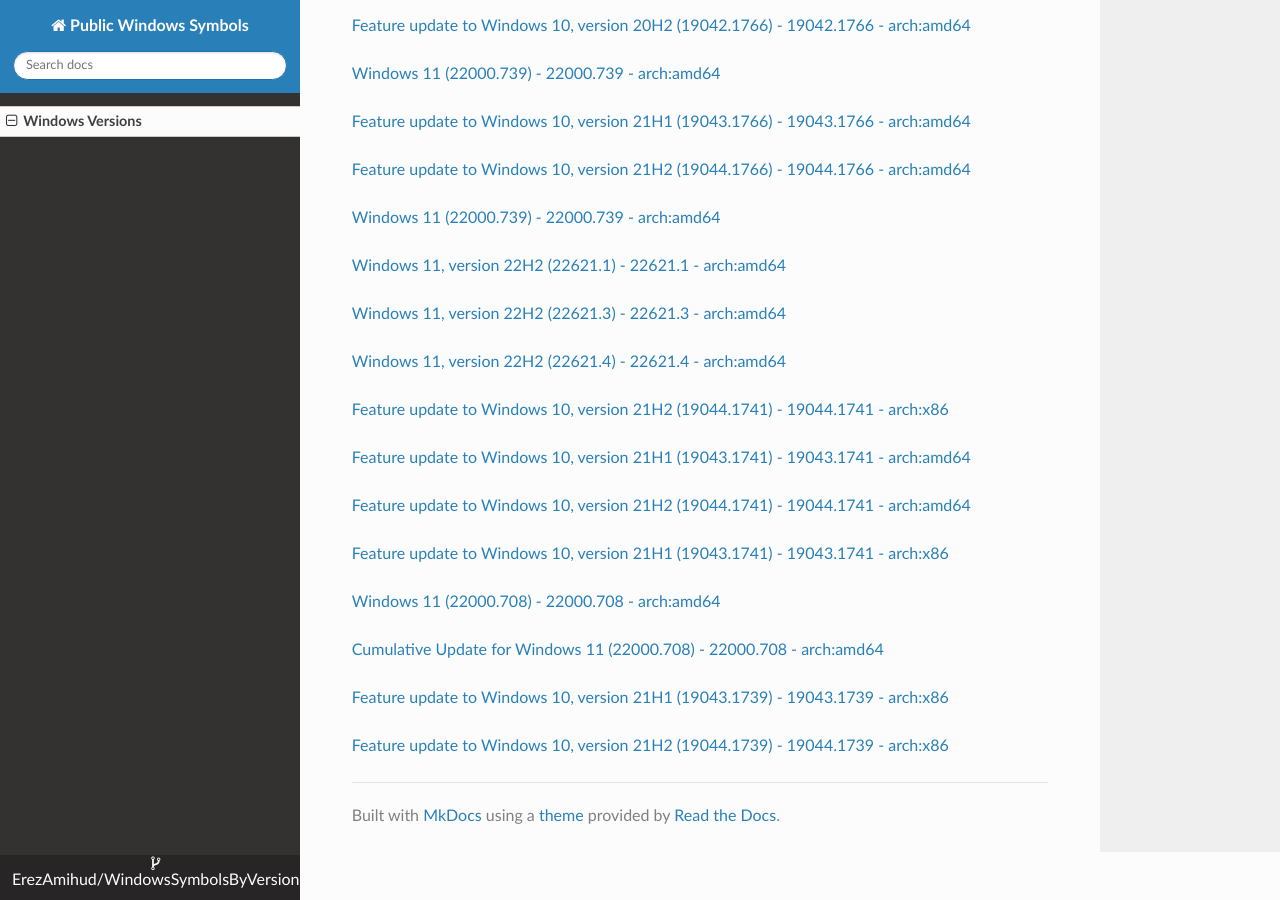
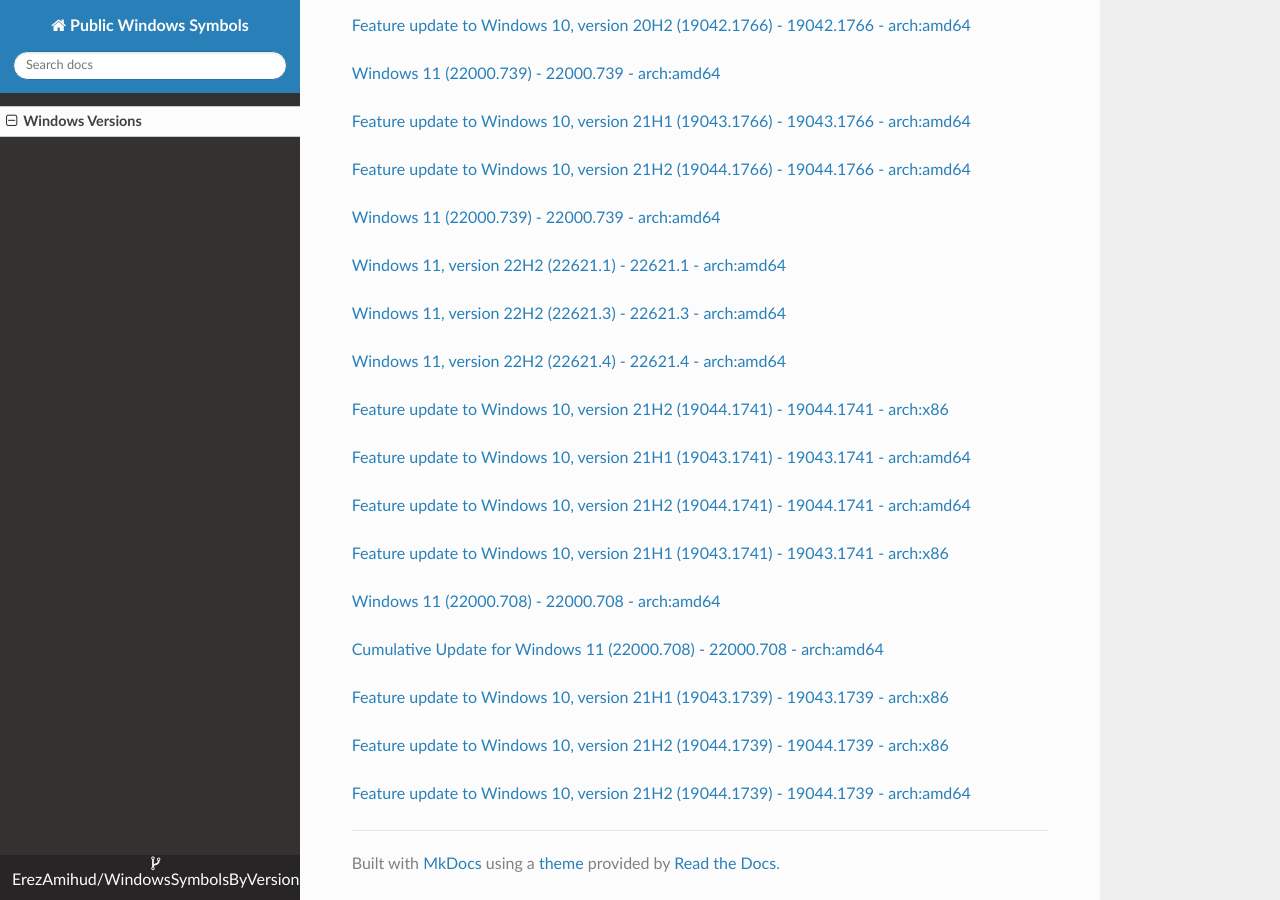
Before and after one commit to ErezAmihud/WindowsSymbolsByVersion, an MkDocs documentation site: the page built from docs/index.md, in a window 1280 px wide and 900 px high, scrolled down 61637 px. Built offline with MkDocs 1.6.1, drawn with Linux system fonts in a browser that asks for light colours; nearby versions of some CDN libraries.

Commit message:
Automated commit, add manifest for 861425ff-a6f7-415d-8166-7763f98e658c

```diff
--- a/docs/index.md
+++ b/docs/index.md
@@ -3664,3 +3664,6 @@
 
 
 [Feature update to Windows 10, version 21H2 (19044.1739) - 19044.1739 - arch:x86](https://github.com/ErezAmihud/WindowsSymbolsByVersion/blob/main/manifests/6f7e2bd3-4526-46be-afe9-a5f8a9b9e9d4.manifest)
+
+
+[Feature update to Windows 10, version 21H2 (19044.1739) - 19044.1739 - arch:amd64](https://github.com/ErezAmihud/WindowsSymbolsByVersion/blob/main/manifests/861425ff-a6f7-415d-8166-7763f98e658c.manifest)
```
Also changed, not shown: process_builds.json (+1 -1 lines), 1 other file.
